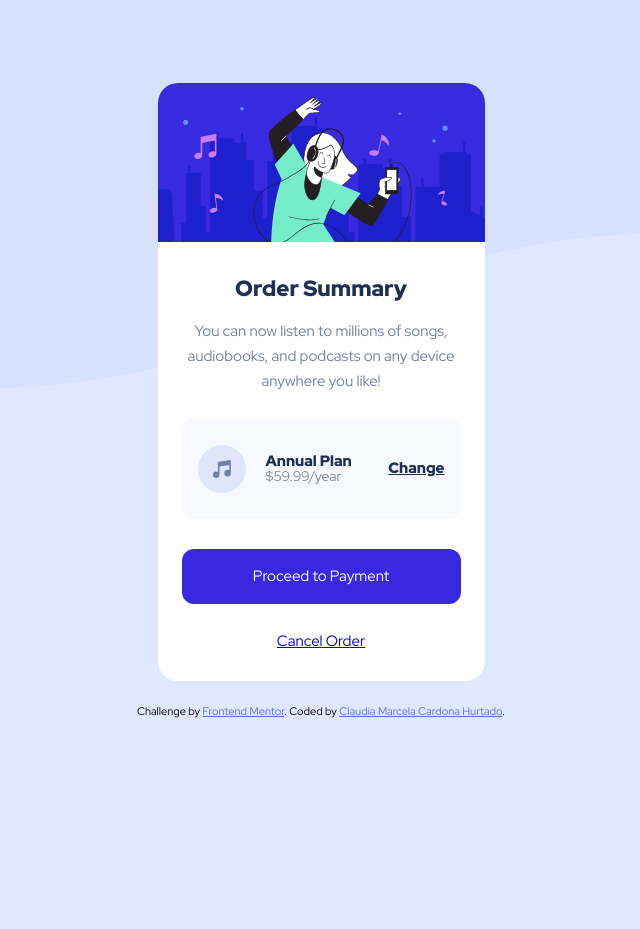
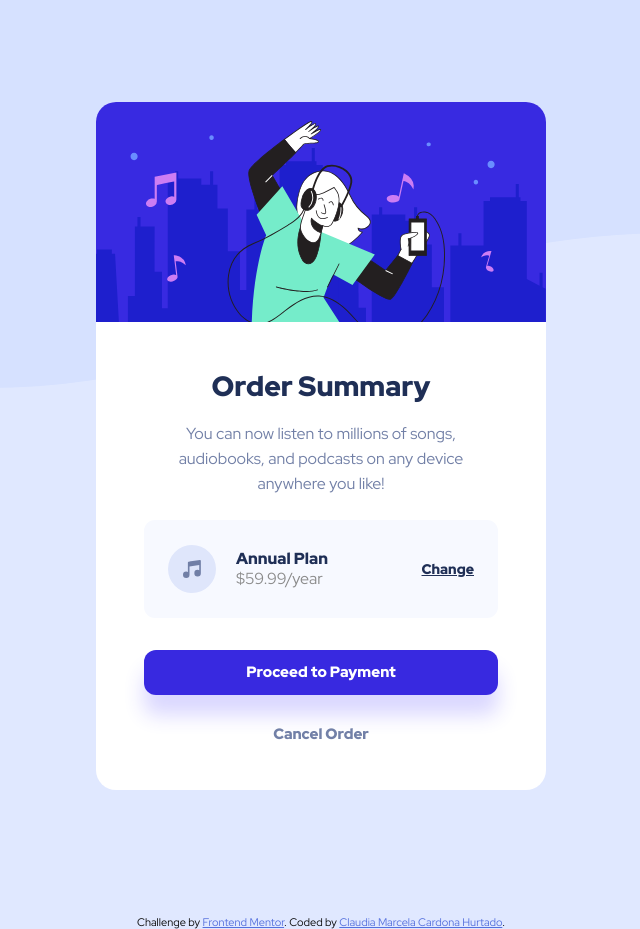
Before and after one commit to claumcarh/fem-order-summary-component-main, a website built with Vite: page src/index.html in a window 1280 px wide. Shown: the whole page, without its empty margins (319-959 px from the left). Before the commit the page ends 800 px from the top, so only its background shows below. Built offline with nearby package versions, Linux system fonts and the light colour scheme.

Commit message:
Se corrigen estilos

```diff
--- a/src/assets/styles/components/card.scss
+++ b/src/assets/styles/components/card.scss
@@ -30,6 +30,7 @@
     color: #717fa6;
     line-height: 1.5625rem;
     margin-bottom: 1.5rem;
+    padding: 0 0.5rem
   }
 
   &__plan-box {
@@ -45,16 +46,14 @@
     display: flex;
     align-items: center;
     text-align: left;
+    gap: 1.25rem;
   }
 
-  &__plan-box-left div {
-    margin: 20px;
-  }
-
-  &__plan-box-left div h5 {
+  &__plan-box-left h5 {
   font-weight: 900;
   font-size: 15px;
-  color: hsl(223, 47%, 23%)
+  color: hsl(223, 47%, 23%);
+  margin-bottom: 0.3rem;
   }
 
   &__plan-box-left div p {
@@ -78,9 +77,11 @@
     text-decoration: none;
     color: white;
     background-color: hsl(245, 75%, 52%);
-    padding: 20px 0;
+    padding: 0.94rem;
     border-radius: 12px;
-    margin: 30px 0;
+    margin: 1.5rem 0;
+    font-weight: 900;
+    box-shadow: 0 20px 20px 0 rgba(56, 42, 255, 0.19);
     transition: background-color .3s ease;
   }
 
@@ -99,29 +100,34 @@
     color: hsl(223, 47%, 23%)
   }
 
-  @media only screen and (max-width: 425px) {
+  @media only screen and (min-width: 768px) {
+    max-width: 28.125rem;
       &__container {
         max-width: 87%;
       }
       &__title {
-        font-size: 23px;
+        font-size: 1.75rem;
+      }
+      &__subtitle {
+        font-size: 1rem;
+      }
+      &__plan-box-left h5 {
+        font-size: 1rem;
+      }
+      &__plan-box-left div p {
+        font-size: 1rem;
+      }
+      &__plan-box a {
+        font-size: 0.875rem;
       }
       &__plan-box {
-        padding: 12px;
+        padding: 1.56rem 1.5rem;
       }
-      &__plan-box-left div {
-        margin-left: 10px;
-      }
-
-      &__proceed-btn,
-      &__cancel-btn,
-      &__plan-box a {
-        font-size: 13px;
+      &__proceed-btn {
+        margin: 2rem 0;
       }
       &__body {
-        padding: 9% 7%;
+        padding: 2.81rem 3rem 3rem;
       }
   }
-
-
 }
--- a/src/assets/styles/components/main.scss
+++ b/src/assets/styles/components/main.scss
@@ -1,2 +1,7 @@
 .main {
+  padding: 4.44rem 0;
+
+  @media only screen and (min-width: 768px) {
+  padding: 6.38rem;
   }
+}
--- a/src/index.html
+++ b/src/index.html
@@ -31,7 +31,7 @@
         <a href="#">Change</a>
       </div>
       <a href="#" class="card__proceed-btn">Proceed to Payment</a>
-      <a href="#" class="card__Cancel-btn">Cancel Order</a>
+      <a href="#" class="card__cancel-btn">Cancel Order</a>
     </div>
   </article>
   </main>
```
